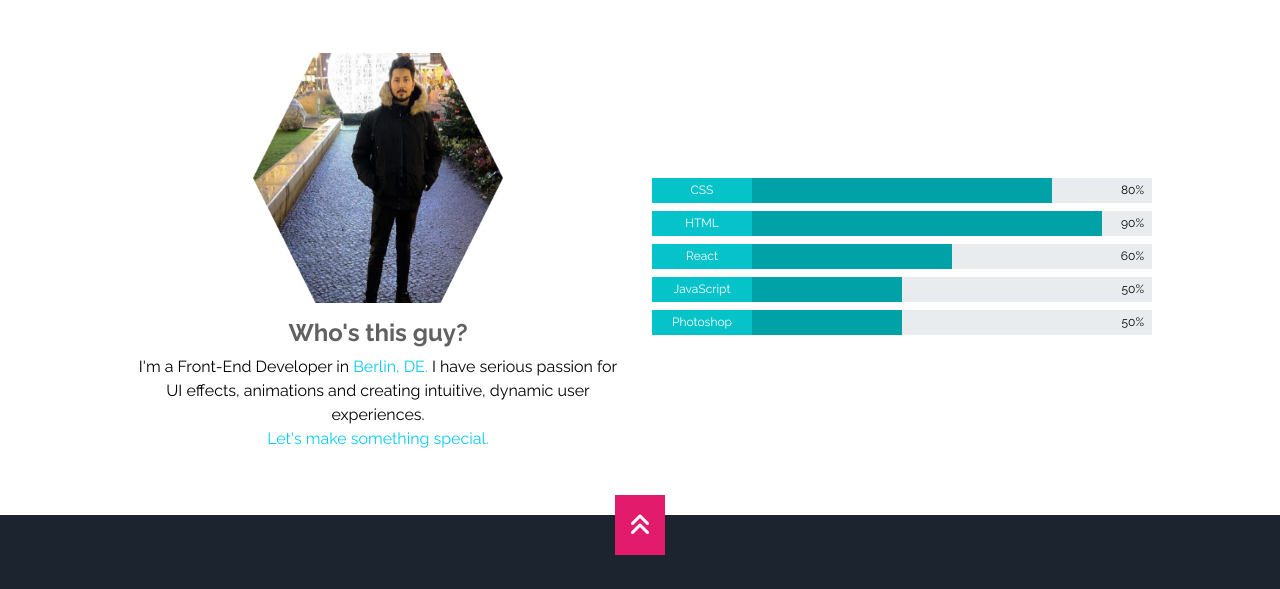
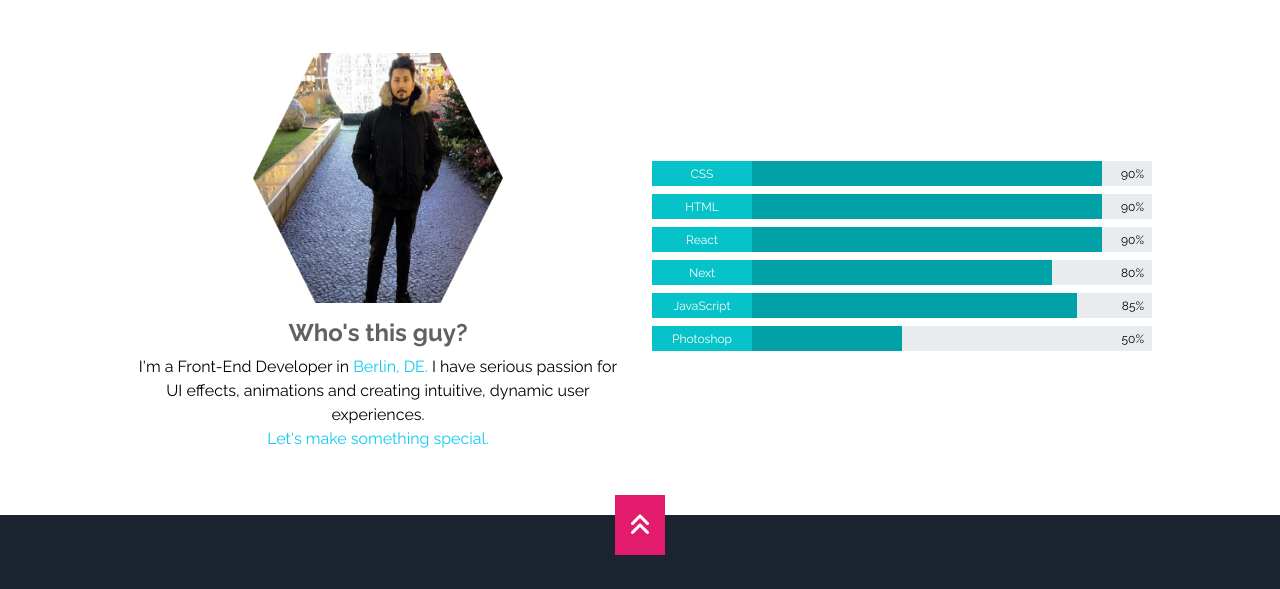
Before and after one commit to FaisalFasi/Faisal-Rehman-Portfolio, a website: page index.html in a window 1280 px wide. Shown: the part 1338-1927 px from the top of the page. Drawn offline with nearby package versions, Linux system fonts and the light colour scheme; a web font is replaced by a local one.

Commit message:
Updated progress bar values and added Next.js progress bar

```diff
--- a/index.html
+++ b/index.html
@@ -196,12 +196,12 @@
             aria-valuemax="100"
             style="height: 25px"
           >
-            <div class="progress-bar bar-filler" style="width: 80%">
+            <div class="progress-bar bar-filler" style="width: 90%">
               <span class="theme-color bar-text" style="height: 30px">
                 CSS</span
               >
             </div>
-            <span class="bar-percentage-deco text-black p-2"> 80%</span>
+            <span class="bar-percentage-deco text-black p-2"> 90%</span>
           </div>
 
           <!-- HTML BAR -->
@@ -232,12 +232,29 @@
             aria-valuemax="100"
             style="height: 25px"
           >
-            <div class="progress-bar bar-filler" style="width: 60%">
+            <div class="progress-bar bar-filler" style="width: 90%">
               <span class="theme-color bar-text" style="height: 30px">
                 React</span
               >
             </div>
-            <span class="bar-percentage-deco text-black p-2"> 60%</span>
+            <span class="bar-percentage-deco text-black p-2"> 90%</span>
+          </div>
+          <!-- NextJs BAR -->
+          <div
+            class="progress my-2 rounded-0"
+            role="progressbar"
+            aria-label="Example 20px high"
+            aria-valuenow="25"
+            aria-valuemin="0"
+            aria-valuemax="100"
+            style="height: 25px"
+          >
+            <div class="progress-bar bar-filler" style="width: 80%">
+              <span class="theme-color bar-text" style="height: 30px">
+                Next</span
+              >
+            </div>
+            <span class="bar-percentage-deco text-black p-2"> 80%</span>
           </div>
           <!-- JS BAR -->
           <div
@@ -249,12 +266,12 @@
             aria-valuemax="100"
             style="height: 25px"
           >
-            <div class="progress-bar bar-filler" style="width: 50%">
+            <div class="progress-bar bar-filler" style="width: 85%">
               <span class="theme-color bar-text" style="height: 30px">
                 JavaScript</span
               >
             </div>
-            <span class="bar-percentage-deco text-black p-2"> 50%</span>
+            <span class="bar-percentage-deco text-black p-2">85%</span>
           </div>
 
           <!-- Photoshop BAR -->
```
Also changed, not shown: 2 other files.
